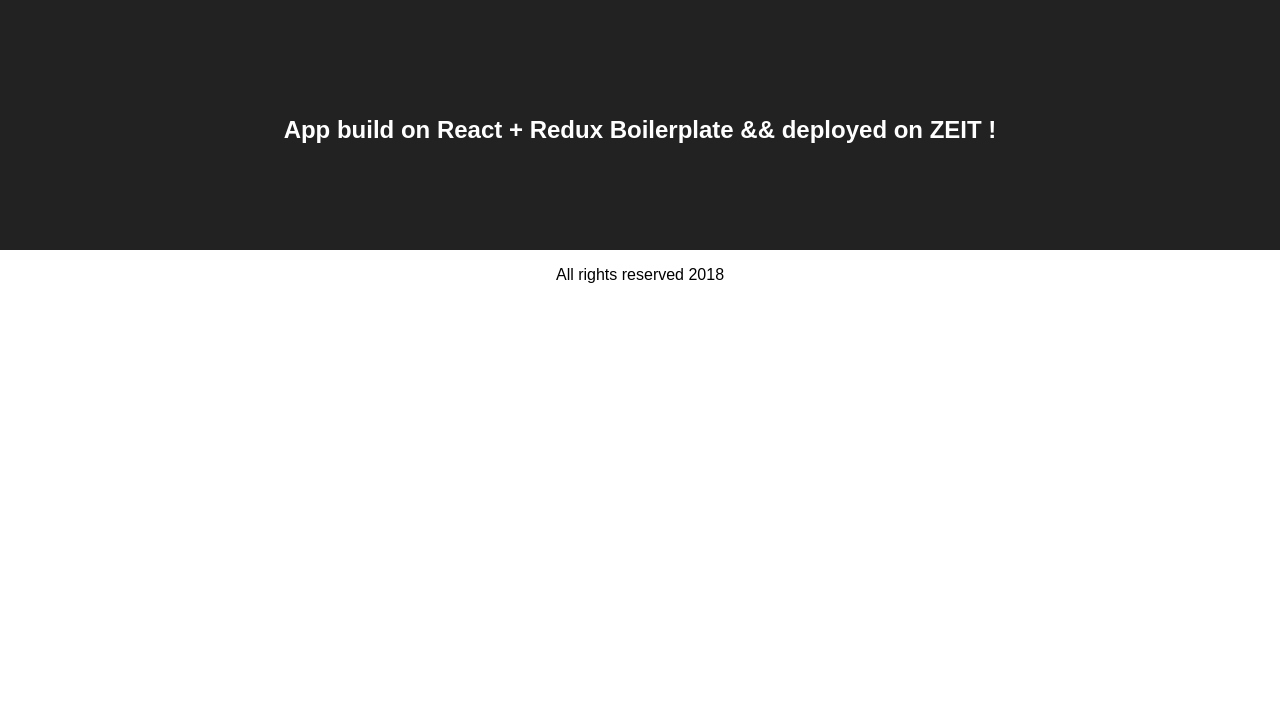
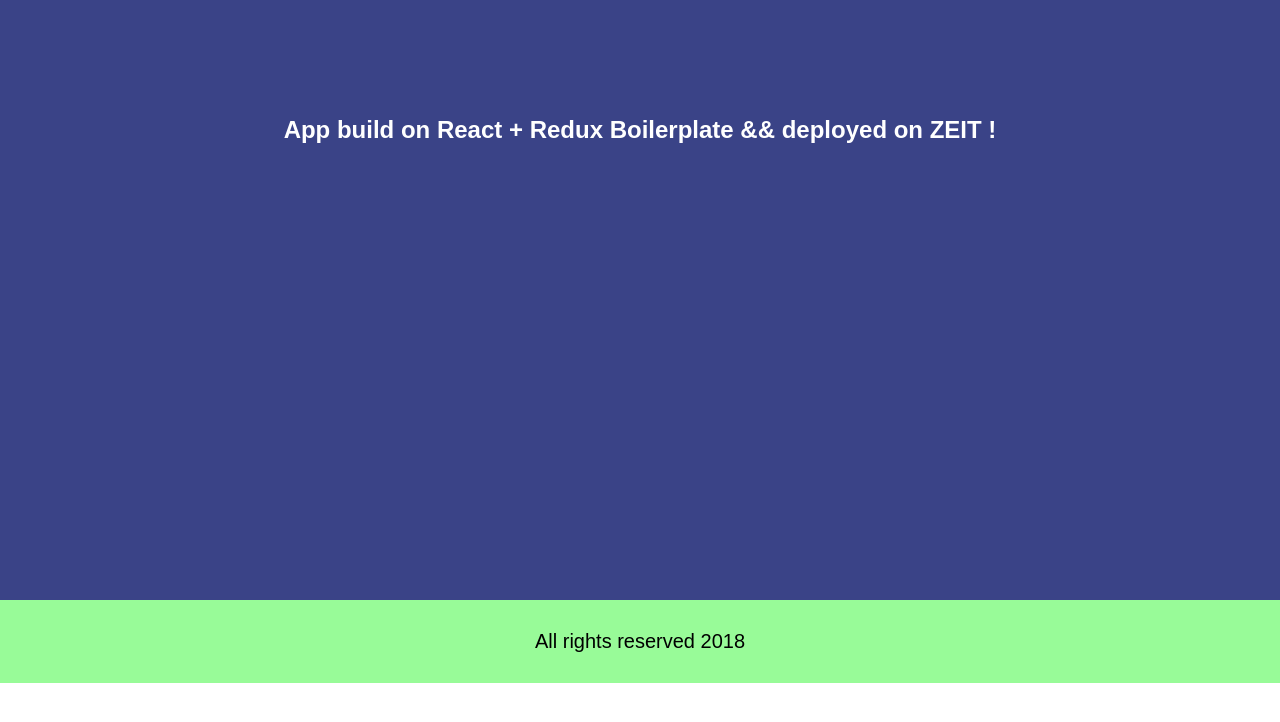
Before and after one commit to ganny26/java-bacon, a React (Create React App) app: page / in a window 1280 px wide. Shown: the top 722 px of the page. Built offline with nearby package versions, Linux system fonts and the light colour scheme.

Commit message:
app changes

```diff
--- a/src/styles/App.css
+++ b/src/styles/App.css
@@ -8,8 +8,8 @@
 }
 
 .App-header {
-  background-color: #222;
-  height: 150px;
+  background-color: #3a4387;
+  height: 500px;
   padding-top: 100px;
   color: white;
 }
@@ -26,3 +26,9 @@
   from { transform: rotate(0deg); }
   to { transform: rotate(360deg); }
 }
+
+.footer{
+  padding: 10px;
+  background-color: palegreen;
+  font-size: 20px;
+}
```
